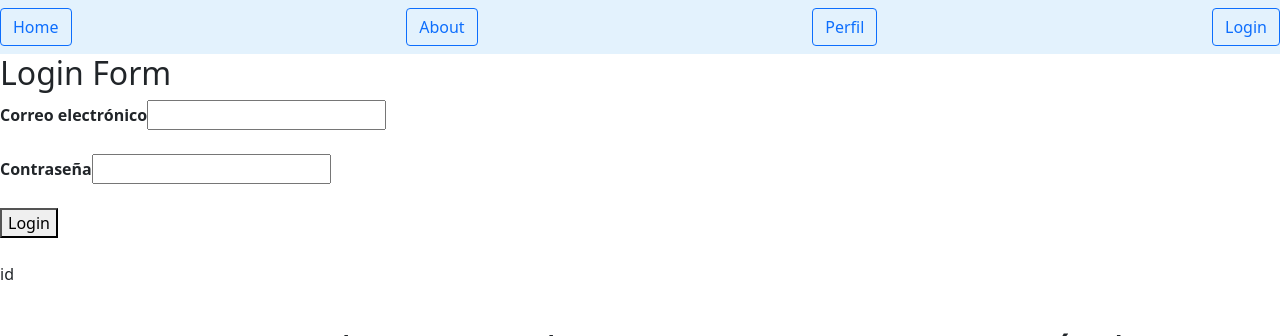
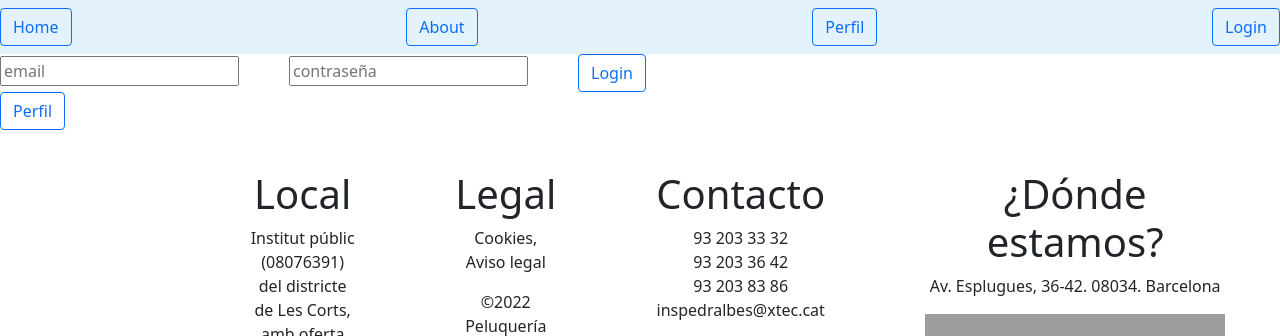
Before and after one commit to a18marcastru/projecte-final-grup-marc-dylan-i-camilo, a Vue app in the folder web/vue-peluqueria/: page /login in a window 1280 px wide. Shown: the top 336 px of the page. Built offline with nearby package versions, Linux system fonts and the light colour scheme; grey boxes are pictures that could not be loaded.

Commit message:
update login

```diff
--- a/web/vue-peluqueria/src/components/Login.vue
+++ b/web/vue-peluqueria/src/components/Login.vue
@@ -1,14 +1,9 @@
 <template>
-  <div class="contForm">
-    <h2>Login Form</h2>
-    <div class="form">
-      <label for="email"><b>Correo electrónico</b></label>
-      <input v-model="email" type="text" id="email" name="email" required><br><br>
-      <label for="contrasena"><b>Contraseña</b></label>
-      <input v-model="contrasena" type="password" id="contrasena" name="contrasena" required><br><br>
-      <button type="submit" @click="login()">Login</button>
-    </div><br>
-    <p>id {{this.datos}}</p>
+  <div id="loginNav">
+    <input v-model="email" type="text" id="email" name="email" placeholder="email" required>
+    <input v-model="contrasena" type="password" id="pwd" name="contrasena" placeholder="contraseña" required>
+    <button class="btn btn-outline-primary" type="submit" id="loginBtn" @click="login()">Login</button><br>
+    <a class="btn btn-outline-primary" :href="'/perfil/' + this.datos">Perfil</a>
   </div>
 </template>
 
@@ -23,17 +18,27 @@
     },
     methods: {
       login() {
-        console.log(this.email+ " " +  this.contrasena + " " );
+        console.log(this.email+ " " +  this.contrasena + " ");
         const datosEnvio = new FormData();
         datosEnvio.append('email', this.email);
         datosEnvio.append('contrasena', this.contrasena);
 
-        fetch('http://192.168.210.153:8000/usuarios/login', {
+        fetch('http://192.168.210.154:8000/usuarios/login', {
         method: 'POST',
         body: datosEnvio
         }).then(response => response.json())
         .then(data => this.datos = data);
+        console.log(this.datos);
       },
     },
   }
 </script>
+
+<style>
+  #email, #pwd {
+    margin-right: 50px;
+  }
+  #loginBtn {
+    margin-right: 20px;
+  }
+</style>
```
